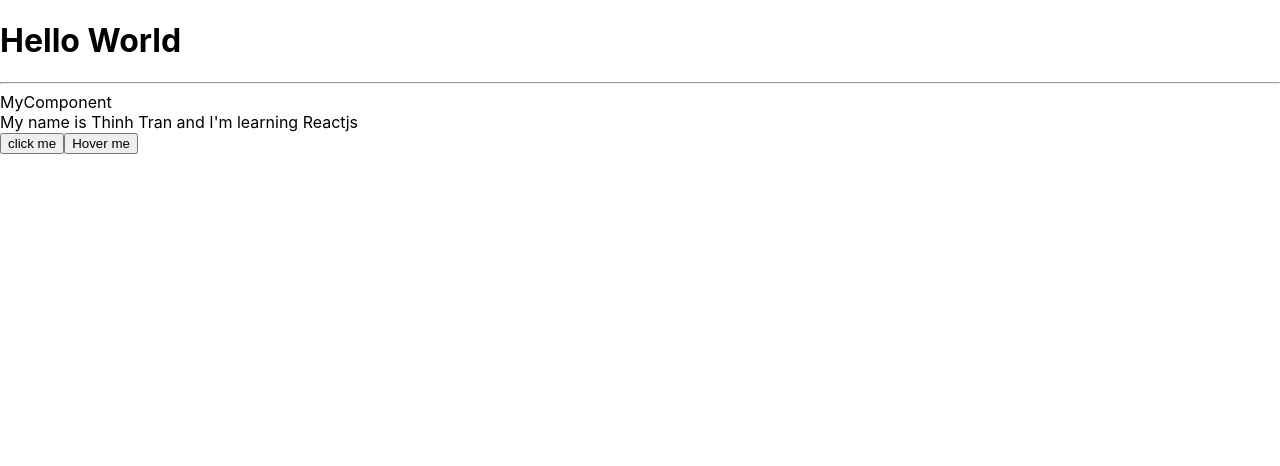
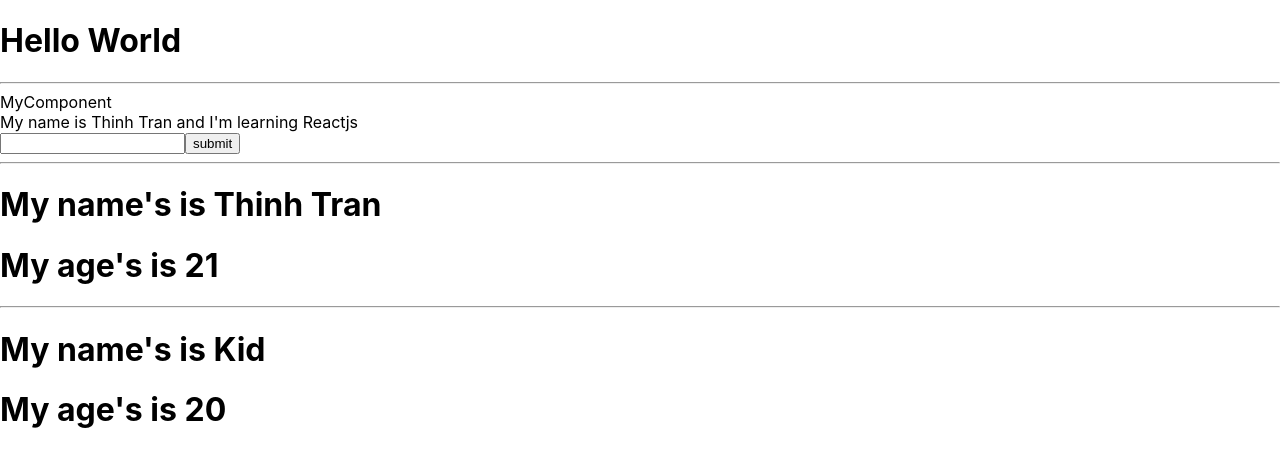
Before and after one commit to Thinhtran42/learning-reactjs, a React (Create React App) app: page / in a window 1280 px wide. Shown: the top 466 px of the page. Built offline with nearby package versions, Linux system fonts and the light colour scheme.

Commit message:
Hoc reactjs Props

```diff
--- a/src/components/MyComponent.js
+++ b/src/components/MyComponent.js
@@ -1,31 +1,17 @@
 import React, { Component } from "react";
+import MyInfor from "./MyInfor";
+import UserInfo from "./UserInfo";
 
 export class MyComponent extends Component {
-  state = {
-    name: "Thinh Tran",
-    learning: "Reactjs",
-    age: 20,
-  };
-  onClickHandle = () => {
-    console.log("Click me ! ");
-
-    this.setState({
-      name: "Thinh Dep trai",
-      learning: "Java Spring Boot",
-    });
-  };
-  onMouseOverHandle(event) {
-    // console.log(event.target);
-  }
   render() {
+    const myInfor = ["a", "b", "c", "d", "e"];
     return (
       <>
-        <div>MyComponent</div>
-        <div>
-          My name is {this.state.name} and I'm learning {this.state.learning}
-        </div>
-        <button onClick={this.onClickHandle}>click me </button>
-        <button onMouseOver={this.onMouseOverHandle}>Hover me</button>
+        <UserInfo />
+        <hr></hr>
+        <MyInfor name='Thinh Tran' age='21' />
+        <hr></hr>
+        <MyInfor name='Kid' age='20' myInfor={myInfor} />
       </>
     );
   }
--- /dev/null
+++ b/src/components/MyInfor.js
@@ -0,0 +1,15 @@
+import React, { Component } from "react";
+
+class MyInfor extends Component {
+  render() {
+    const { age, name } = this.props;
+    return (
+      <>
+        <h1>My name's is {name}</h1>
+        <h1>My age's is {age}</h1>
+      </>
+    );
+  }
+}
+
+export default MyInfor;
--- /dev/null
+++ b/src/components/UserInfo.js
@@ -0,0 +1,38 @@
+import React, { Component } from "react";
+
+export class UserInfo extends Component {
+  state = {
+    name: "Thinh Tran",
+    learning: "Reactjs",
+    age: 20,
+  };
+
+  handleOnChange = (event) => {
+    this.setState({
+      name: event.target.value,
+      age: event.target.value,
+    });
+  };
+
+  handleOnSubmit = (event) => {
+    event.preventDefault();
+    console.log(this.state);
+  };
+
+  render() {
+    return (
+      <>
+        <div>MyComponent</div>
+        <div>
+          My name is {this.state.name} and I'm learning {this.state.learning}
+        </div>
+        <form onSubmit={this.handleOnSubmit}>
+          <input type='text' onChange={this.handleOnChange} />
+          <button>submit</button>
+        </form>
+      </>
+    );
+  }
+}
+
+export default UserInfo;
```
